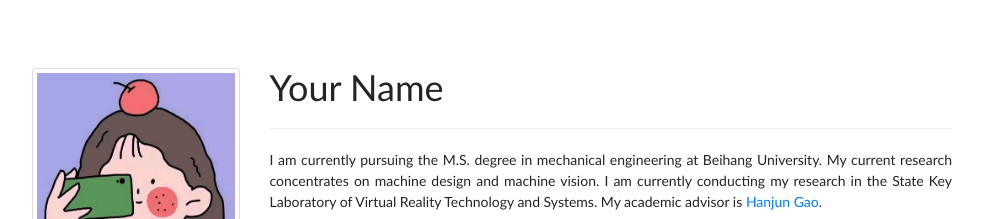
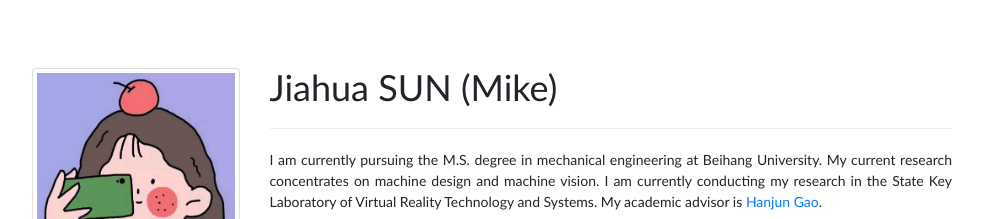
Before and after one commit to MikeJhSun/mikesun.github.io, a plain HTML site: page index.html in a window 1280 px wide. Shown: the top 219 px of the page, without its empty margins (148-1131 px from the left). Drawn offline with Linux system fonts and the light colour scheme.

Commit message:
Update index.html

```diff
--- a/index.html
+++ b/index.html
@@ -23,7 +23,7 @@
       <a class="thumbnail profilePicture"> <img src="images/person.png"  /> </a>
      </div>
      <div class="col-xs-12 col-sm-9">
-      <h1>Your Name</h1>
+      <h1>Jiahua SUN (Mike)</h1>
       <p> </p>
       <hr>
       <p></p>
```
